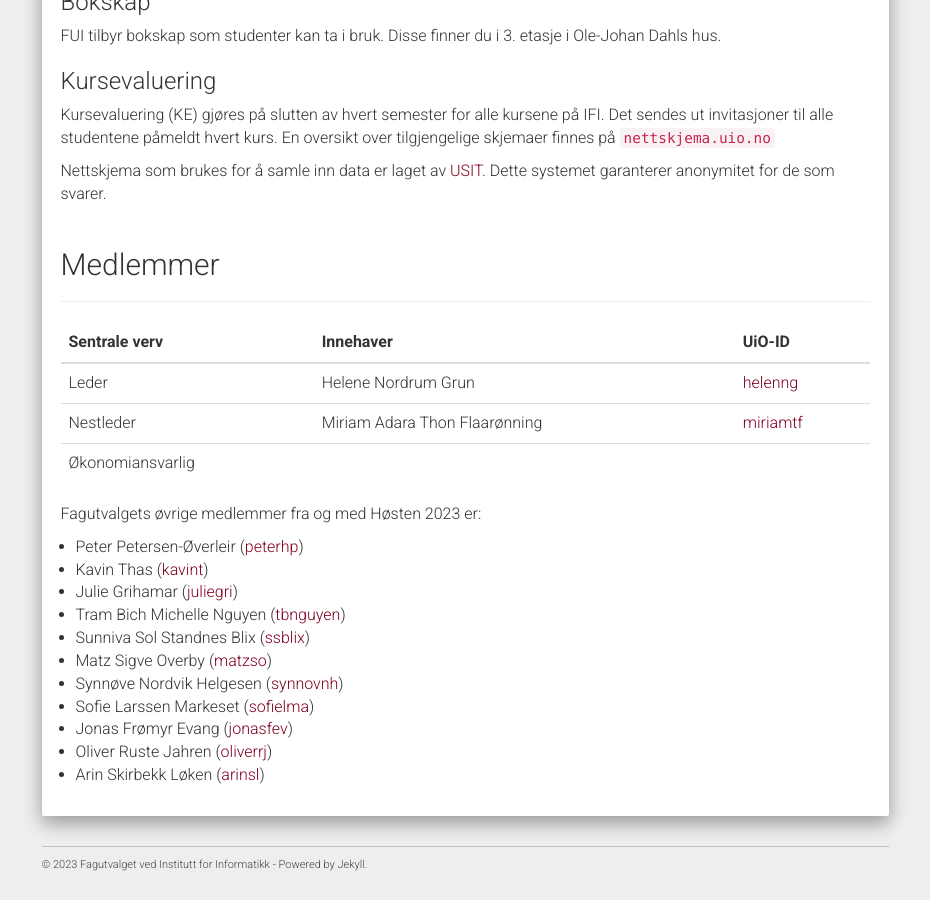
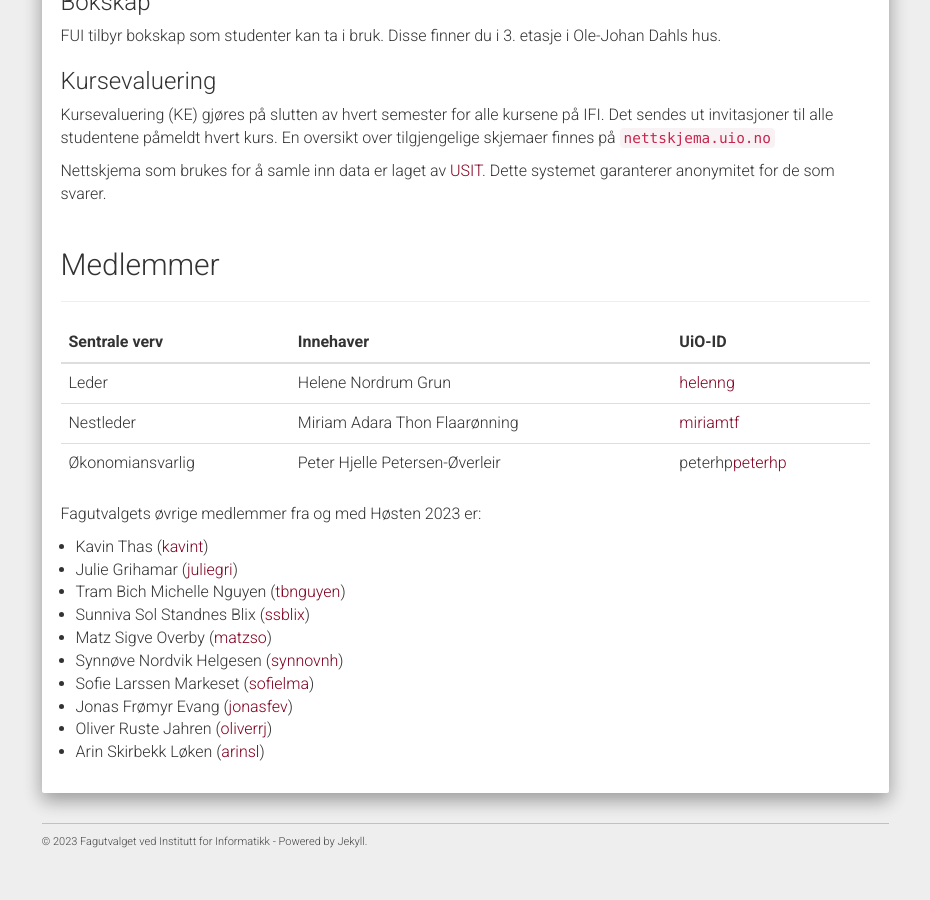
Before and after one commit to fui/fui.github.io, a Jekyll site: the page built from pages/fagutvalget.md, in a window 1280 px wide and 900 px high, scrolled down 866 px. Shown: the whole window, without its empty margins (321-1251 px from the left). Built offline with Jekyll 4.4.1, drawn with Linux system fonts in a browser that asks for light colours; after the commit the page ends 1743 px from its top, so only the background shows below that.

Commit message:
Etterfyllt økoans

```diff
--- a/pages/fagutvalget.md
+++ b/pages/fagutvalget.md
@@ -80,15 +80,14 @@ svarer.
     </tr>
     <tr>
       <td>Økonomiansvarlig</td>
-       <td></td>
-      <td><a href="https://www.mn.uio.no/ifi/?vrtx=person-view&uid="></a></td>
+       <td>Peter Hjelle Petersen-Øverleir</td>
+      <td>peterhp<a href="https://www.mn.uio.no/ifi/?vrtx=person-view&uid=">peterhp</a></td>
     </tr>
   </tbody>
 </table>
 
 Fagutvalgets øvrige medlemmer fra og med Høsten 2023 er:
 
-* Peter Petersen-Øverleir ([peterhp](https://www.mn.uio.no/ifi/?vrtx=person-view&uid=peterhp))
 * Kavin Thas ([kavint](https://www.mn.uio.no/ifi/?vrtx=person-view&uid=kavint))
 * Julie Grihamar ([juliegri](https://www.mn.uio.no/ifi/?vrtx=person-view&uid=juliegri))
 * Tram Bich Michelle Nguyen ([tbnguyen](https://www.mn.uio.no/ifi/?vrtx=person-view&uid=tbnguyen))
```
